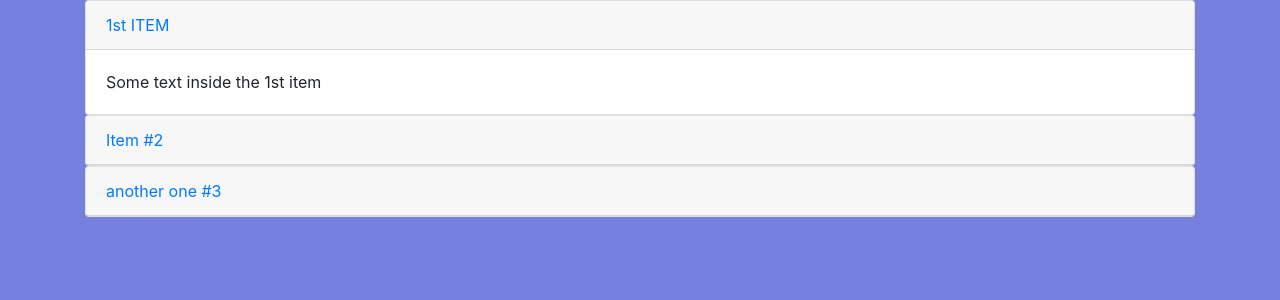
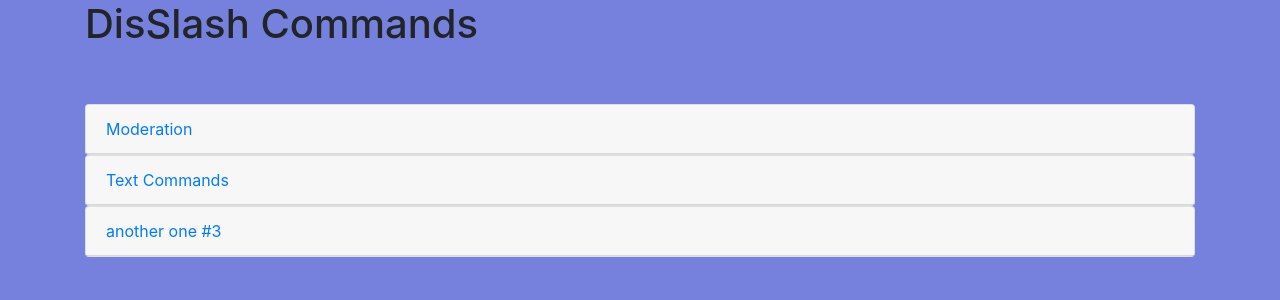
Before and after one commit to DisSlash/DisSlash-Site, a Flask app: page /commands in a window 1280 px wide. Shown: the top 300 px of the page. Run offline with Flask 2, Linux system fonts and the light colour scheme; some libraries are stand-ins or nearby versions.

Commit message:
Test Update

```diff
--- a/templates/commands.html
+++ b/templates/commands.html
@@ -11,15 +11,17 @@
 <body>
   <body style="background-color:#7581dc;">
     <div class="container">
-
+      <h1> DisSlash Commands </h1>
+      </br>
+      </br>
       <div id="accordion">
         <div class="card">
           <div class="card-header">
             <a class="card-link" data-toggle="collapse" href="#collapseOne">
-              1st ITEM
+              Moderation
             </a>
           </div>
-          <div id="collapseOne" class="collapse show" data-parent="#accordion">
+          <div id="collapseOne" class="collapse" data-parent="#accordion">
             <div class="card-body">
               Some text inside the 1st item
             </div>
@@ -28,12 +30,12 @@
         <div class="card">
           <div class="card-header">
             <a class="collapsed card-link" data-toggle="collapse" href="#collapseTwo">
-            Item #2
+            Text Commands
           </a>
           </div>
           <div id="collapseTwo" class="collapse" data-parent="#accordion">
             <div class="card-body">
-              some more text inside this one
+              Games
             </div>
           </div>
         </div>
```
